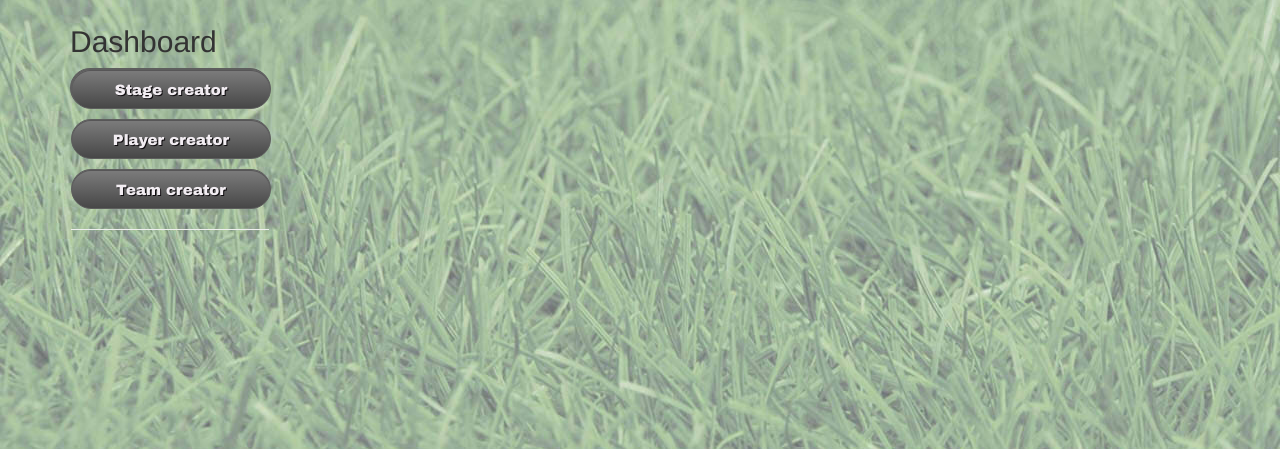
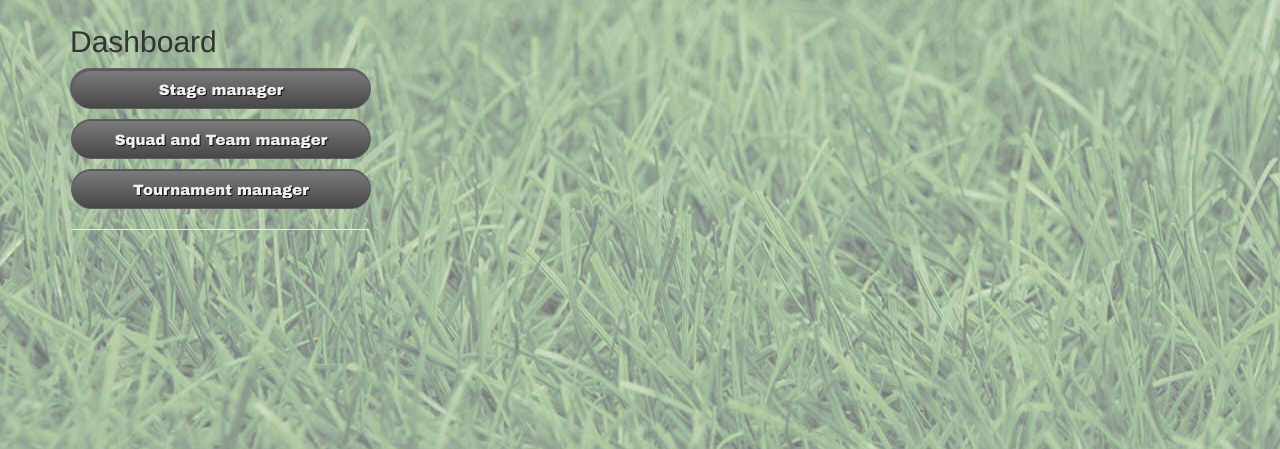
Before and after one commit to guestnone/SoccerPlanner, a Django app: page /manage/ in a window 1280 px wide. Shown: the part 65-514 px from the top of the page. Run offline with Django 3.2, Linux system fonts and the light colour scheme; the visitor is signed in with stand-in values (Sample User, id 1); some libraries are stand-ins or nearby versions.

Commit message:
MP: Manage button edit

```diff
--- a/SoccerPlanner/app/static/app/content/own.css
+++ b/SoccerPlanner/app/static/app/content/own.css
@@ -34,7 +34,7 @@
 	font-style:normal;
 	height:40px;
 	line-height:40px;
-	width:200px;
+	width:300px;
 	text-decoration:none;
 	text-align:center;
 	text-shadow:1px 1px 0px #0f0c0f;
--- a/SoccerPlanner/app/templates/app/manage.html
+++ b/SoccerPlanner/app/templates/app/manage.html
@@ -5,11 +5,11 @@
 {% if user.is_authenticated %}
 
 <h2>{{ title }}</h2>
-
+<link rel="stylesheet" type="text/css" href="../../static/app/content/own.css">
 <div class= "button2">
-<p><a class="button2" href="{% url 'stagecreate' %}">Stage creator</a></p>
-<p><a class="button2" href="{% url 'manage' %}">Player creator</a></p>
-<p><a class="button2" href="{% url 'manage' %}">Team creator</a></p>
+<p><a class="button2" href="{% url 'stagecreate' %}">Stage manager</a></p>
+<p><a class="button2" href="{% url 'teamcreate' %}">Squad and Team manager</a></p>
+<p><a class="button2" href="{% url 'tournamentcreate' %}">Tournament manager</a></p>
 
 {% else %}
 
```
